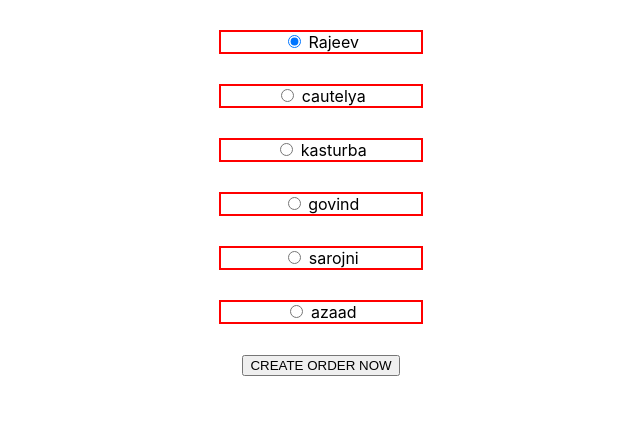
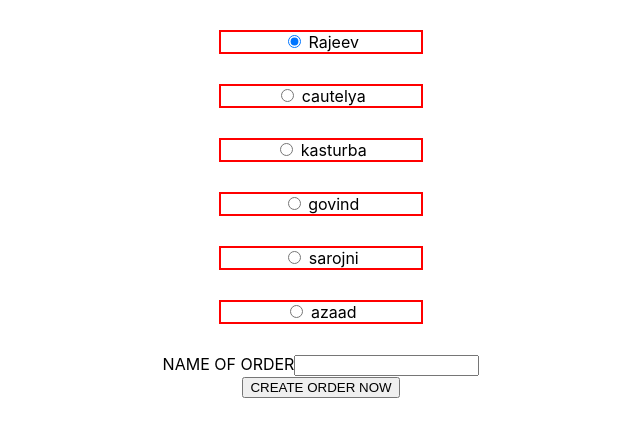
Before and after one commit to endurance21/tray, a React (Create React App) app in the folder reactapp/: page /orderPage in a window 1280 px wide. Shown: the top 436 px of the page, without its empty margins (319-959 px from the left). Built offline with nearby package versions, Linux system fonts and the light colour scheme.

Commit message:
choose canteen component added and create order api improved

```diff
--- a/reactapp/src/views/canteens/chooseCanteen.js
+++ b/reactapp/src/views/canteens/chooseCanteen.js
@@ -5,54 +5,26 @@ import Canteen from './index'
 
 export default class ChooseCanteen extends React.Component{
 
-    rajeev = ()=>{
-        this.props.setCanteen(0);
+
+    createOrder = ()=>{
+      let inputs = window.document.querySelectorAll('input');
+
+     inputs.forEach((item,index)=>{
+        if(item.checked)
+        this.props.setCanteen(item.value)
+     })
+
+     this.props.setOrderName(this.refs.orderName.value);
+     this.props.createOrder();
+
     }
-    cautelya = ()=>{
-        this.props.setCanteen(1);
-    }
-    govind = ()=>{
-        this.props.setCanteen(2);
-    }
-    kasturba = ()=>{
-        this.props.setCanteen(3);
-    }
-    sarojni = ()=>{
-        this.props.setCanteen(4);
-    }
+
+
 
     render(){
         return (
 
             <div>
-                 {/* <button className ={Styles.button} onClick = {this.rajeev} > RAJEEV</button>
-                 <button className ={Styles.button} onClick = {this.cautelya}  > CAUTELYA</button>
-                 <button className ={Styles.button} onClick = {this.govind} > GOVIND</button>
-                 <button className ={Styles.button} onClick = {this.kasturba} > KASTURBA</button>
-                 <button className ={Styles.button} onClick = {this.sarojni} > SAROJNI</button> */}
-
-                     {/* <input type = "radio">
-                         Rajeev
-                    </input>
-                    <ul>
-
-                     <li >
-                         cautelya
-                     </li>
-
-                        govind
-                     <li>
-                        kasturba
-                     </li>
-
-                     <li>
-                        sarojni
-                     </li>
-
-
-
-
-                 </ul> */}
 
 
                 <form>
@@ -74,9 +46,10 @@ export default class ChooseCanteen extends React.Component{
                 <div className = {Styles.input}>
                 <input id = "azaad" type="radio" name="gender" value="5"/> <label for = "azaad"> azaad</label>
                 </div>
+                <label for="ordername"> NAME OF ORDER</label><input  id ="ordername" ref = "orderName" />
+                </form>
+                <button onClick = {this.createOrder}> CREATE ORDER NOW </button>
 
-               <button onClick = {this.createOrder}> CREATE ORDER NOW </button>
-                </form>
 
 
 
--- a/reactapp/src/views/orders/index.js
+++ b/reactapp/src/views/orders/index.js
@@ -1,13 +1,15 @@
 import React from 'react'
 import Styles from './main.module.css'
 import ChooseCanteen from '../canteens/chooseCanteen';
+var axios  = require('axios')
 
 export default class OrderPage extends React.Component{
     constructor(){
         super();
 
         this.state = {
-            canteenId:''
+            canteenId:'',
+            orderName:''
         }
     }
 
@@ -15,12 +17,42 @@ export default class OrderPage extends React.Component{
         this.setState({
             canteenId:value
         })
-      console.log(value)
+    //   console.log(value)
+    }
+
+    createOrder = ()=>{
+
+        let user  = JSON.parse(localStorage.getItem('user'));
+        let groups = JSON.parse(localStorage.getItem('groups'));
+        let url  = "http://localhost:3005/api/orders/create";
+        console.log(user, groups);
+
+        let data = {
+                order_name:this.state.orderName,
+                user_id:user.userId,
+                group_code:groups.groupcode,
+                canteen_id:this.state.canteenId,
+                item_id:0
+        }
+
+        axios.post(url, data).then((res)=>{
+               console.log(res.body)
+        })
+    }
+
+    setOrderName = (value)=>{
+        this.setState({
+            orderName:value
+        })
     }
 
     render(){
         return (
-            <ChooseCanteen setCanteen = {this.setCanteen} ></ChooseCanteen>
+            <div>
+            <ChooseCanteen setCanteen = {this.setCanteen} setOrderName = {this.setOrderName}  createOrder = {this.createOrder}></ChooseCanteen>
+            { (this.state.canteenId)?this.state.canteenId:''}
+            { (this.state.orderName)?this.state.orderName:''}
+            </div>
         )
     }
 }
```
Also changed, not shown: 1 other file (tests, documents, lock files or other folders).
